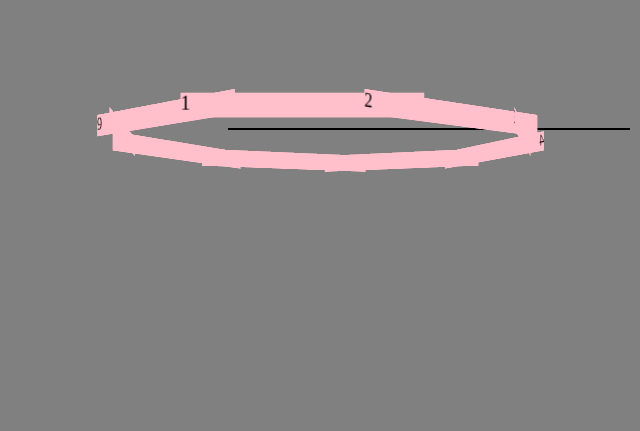
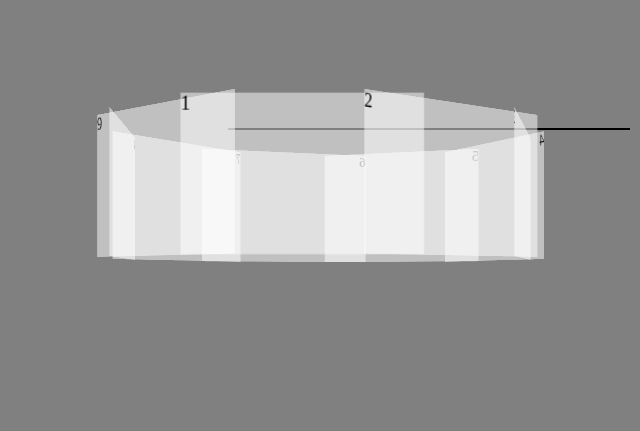
Before and after one commit to tomkaar/karusell, a plain HTML site: page index.html in a window 1280 px wide. Shown: the part 122-553 px from the top of the page, without its empty margins (212-852 px from the left). Drawn offline with Linux system fonts and the light colour scheme.

Commit message:
fixat bakgrunden

```diff
--- a/style.css
+++ b/style.css
@@ -20,7 +20,6 @@ body, html {
 	display: block;
 	position: absolute;
 	width: 100%;
-	background: rgba(255, 255, 255, 0.5);
 	border: 1px solid black;
 	transform-style: preserve-3d;
 }
@@ -29,8 +28,8 @@ body, html {
 	position: absolute;
 	top: 0;
 	width: 196px;
-	min-height: 20px;
-	background: pink;
+	min-height: 130px;
+	background: rgba(255, 255, 255, 0.5);
 }
 
 .a1 {
```
